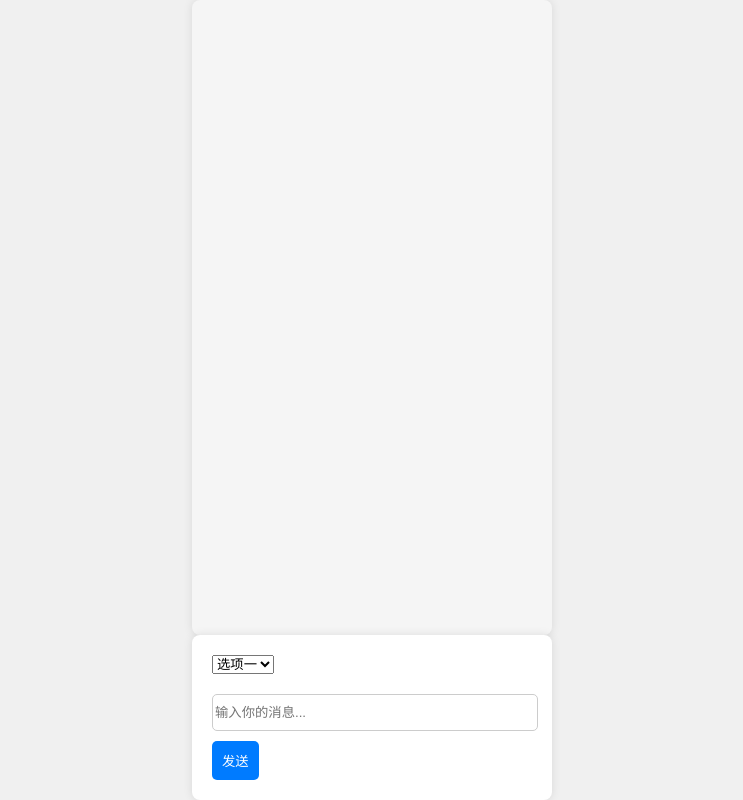
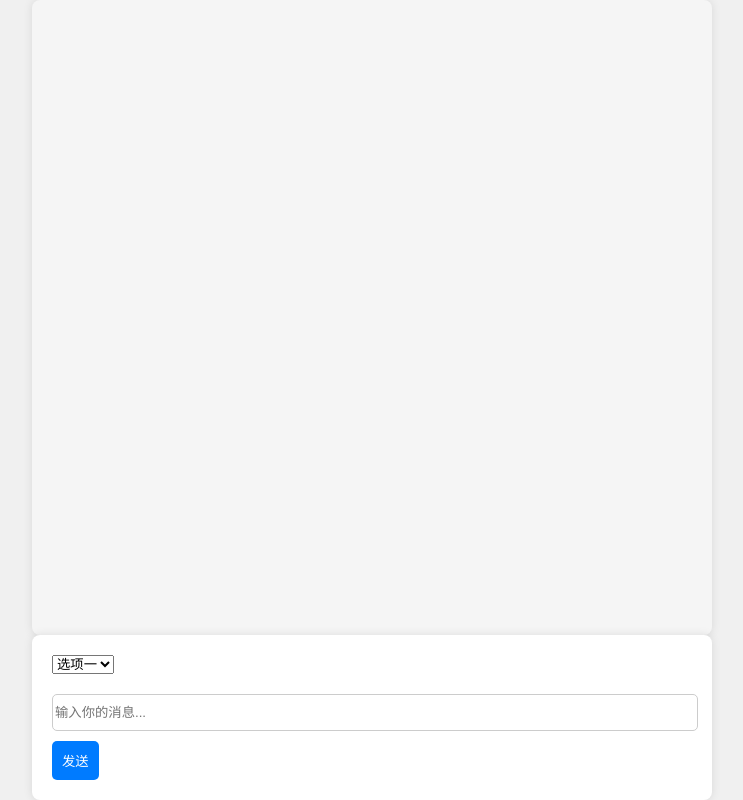
Before and after one commit to catherine-wei/learning-ai, a Django app: template django/cwchat/templates/index.html in a window 1280 px wide. Shown: the whole page, without its empty margins (268-1011 px from the left). Run offline with Django 5.2, Linux system fonts and the light colour scheme; the template is opened without the code that fills it, so the values that code supplies are empty.

Commit message:
界面调整

```diff
--- a/django/cwchat/templates/index.html
+++ b/django/cwchat/templates/index.html
@@ -25,14 +25,14 @@
             padding: 20px;
             border-radius: 8px;
             box-shadow: 0 0 10px rgba(0, 0, 0, 0.1);
-            width: 320px;
+            width: 640px;
         }
         .chat-container {
             background-color: #f5f5f5;
             padding: 20px;
             border-radius: 8px;
             box-shadow: 0 0 10px rgba(0, 0, 0, 0.1);
-            width: 320px;
+            width: 640px;
             height: 75vh; /* 高度设置为屏幕高度的 75% */
             overflow-y: auto; /* 当内容超出容器高度时，在右侧显示滚动条 */
             max-height: 100%; /* 确保高度不会超过视口高度（在某些情况下可能是多余的，但可以增加兼容性） */
@@ -48,6 +48,7 @@
         .user-message {
             background-color: #dcf8c6;
             align-self: flex-end;
+            text-align: right; /* 将文本对齐到右边 */
         }
         .bot-message {
             background-color: #e6f7ff;
@@ -146,6 +147,9 @@
                     // 清空现有的聊天记录
                     const chatMessages = document.getElementById('chatMessages');
                     chatMessages.innerHTML = "";
+
+                    // 使用reverse()方法颠倒数组的顺序,因为后端筛选的时候是按时间倒序排序的
+                    data.reverse();
 
                     // 将后端返回的聊天记录列表遍历，并逐一添加到聊天记录里
                     $.each(data, function(index, msg) {
```
Also changed, not shown: django/cwchat/chat/views.py (+8 -23 lines).
